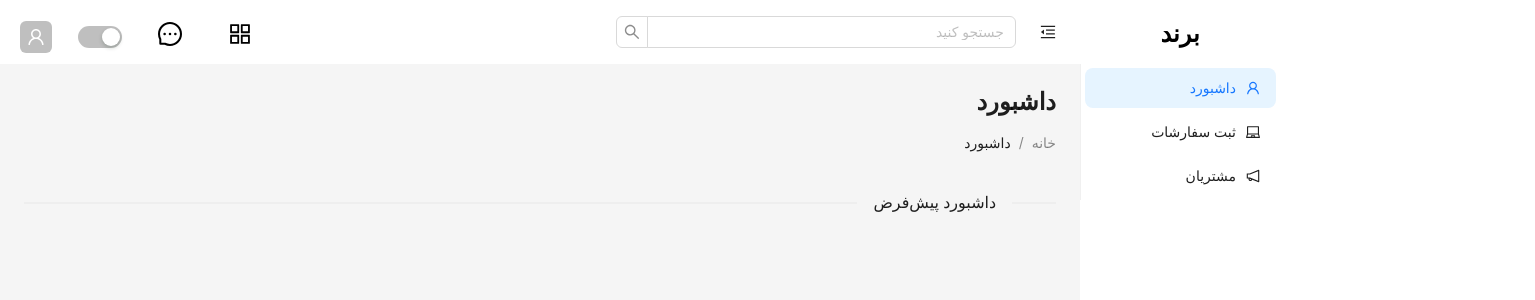
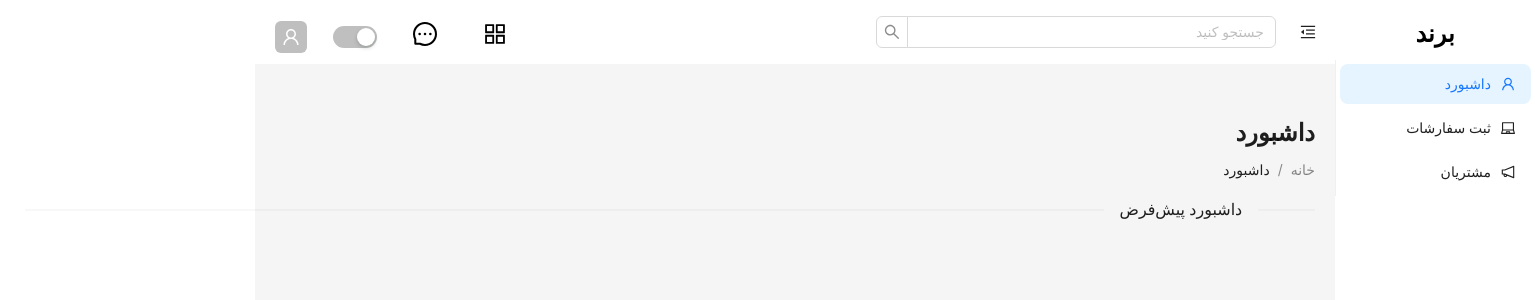
Before and after one commit to kasra-sole/elevator-project, a React (Create React App) app: page / in a window 1280 px wide. Shown: the top 300 px of the page, 1535 px wide, since content can reach past the window. Built offline with nearby package versions, Linux system fonts and the light colour scheme.

Commit message:
fix layout page

```diff
--- /dev/null
+++ b/src/app/home-page.tsx
@@ -0,0 +1,18 @@
+import React from "react";
+import { Layout } from "antd";
+import Scaffold from "../view/layout/layout-page.tsx";
+import Ali from "../components/dashboard.tsx";
+// import Sidebar from "../view/layout/sidebar.tsx";
+import Dashboard from "../components/dashboard.tsx";
+
+const App: React.FC = () => {
+  return (
+    <Layout style={{ minHeight: "100vh" }}>
+      <Scaffold>
+      </Scaffold>
+    </Layout>
+
+  );
+};
+
+export default App;
--- a/src/app/page.tsx
+++ /dev/null
@@ -1,17 +0,0 @@
-import React from "react";
-import { Layout } from "antd";
-import Dashoard from "../view/layout/defultpage.tsx";
-
-const App: React.FC = () => {
-  return (
-    <Layout style={{ minHeight: "100vh" }}>
-      <Dashoard>
-
-      </Dashoard>
-      {/* Add other content here */}
-
-    </Layout>
-  );
-};
-
-export default App;
--- /dev/null
+++ b/src/components/dashboard.tsx
@@ -0,0 +1,13 @@
+"use client";
+import React from "react";
+// import "./style/dashboard.css";
+const Dashboard: React.FC = () => {
+  return (
+    <div className="al">
+      <h2>داشبورد</h2>
+      <p>محتوای داشبورد اینجا نمایش داده می‌شود.</p>
+    </div>
+  );
+};
+
+export default Dashboard;
--- /dev/null
+++ b/src/components/style/dashbord.css
@@ -0,0 +1,4 @@
+.al{
+    display: flex;
+    flex-direction: row;
+}
--- a/src/index.js
+++ b/src/index.js
@@ -4,7 +4,7 @@ import './index.css';
 // import App from './App';
 import reportWebVitals from './reportWebVitals';
 import 'antd/dist/reset.css'; // برای ریست کردن استایل
-import App from './app/page.tsx';
+import App from './app/home-page.tsx';
 
 
 
--- a/src/view/layout/defultpage.tsx
+++ /dev/null
@@ -1,133 +0,0 @@
-import React, { useState } from "react";
-import "./style/defult.css";
-import {
-  MessageOutlined,
-  AppstoreOutlined,
-  MenuUnfoldOutlined,
-  LaptopOutlined,
-  NotificationOutlined,
-  UserOutlined,
-  MenuFoldOutlined,
-} from "@ant-design/icons";
-import {
-  Breadcrumb,
-  Layout,
-  Menu,
-  Button,
-  Divider,
-  Input,
-  Space,
-  Switch,
-  Avatar,
-} from "antd";
-
-const { Header, Content, Sider } = Layout;
-
-const Dashboard: React.FC = () => {
-  // مدیریت وضعیت‌ها
-  const [collapsed, setCollapsed] = useState(false);
-  const [darkMode, setDarkMode] = useState(false);
-
-  const menuItems = [
-    {
-      key: "1",
-      icon: <UserOutlined />,
-      label: "داشبورد",
-    },
-    {
-      key: "2",
-      icon: <LaptopOutlined />,
-      label: "ثبت سفارشات",
-    },
-    {
-      key: "3",
-      icon: <NotificationOutlined />,
-      label: "مشتریان",
-    },
-  ];
-
-  const toggleDarkMode = (checked: boolean) => {
-    setDarkMode(checked);
-    console.log(`Switch to ${checked ? "Dark Mode" : "Light Mode"}`);
-  };
-
-  return (
-    <Layout className={`rtl-layout ${darkMode ? "dark-mode" : "light-mode"}`}>
-      <Sider
-        trigger={null}
-        collapsible
-        collapsed={collapsed}
-        width={200}
-        className="sider"
-        style={{
-          background: darkMode ? "#001529" : "#ffffff",
-        }}
-      >
-        <div className="brand">
-          <h2>برند</h2>
-        </div>
-        <Menu
-          mode="inline"
-          defaultSelectedKeys={["1"]}
-          className="menu"
-          items={menuItems}
-        />
-      </Sider>
-      <Layout className="main-layout">
-        <Header
-          style={{
-            padding: 0,
-            background: darkMode ? "#1d1d1d" : "#ffffff",
-          }}
-        >
-          <Button
-            type="text"
-            icon={collapsed ? <MenuUnfoldOutlined /> : <MenuFoldOutlined />}
-            onClick={() => setCollapsed(!collapsed)}
-            style={{
-              fontSize: "16px",
-              width: 64,
-              height: 64,
-            }}
-          />
-          <Space align="center">
-            <Input.Search
-              placeholder="جستجو کنید"
-              style={{
-                width: 400,
-                marginTop: 15,
-                background: darkMode ? "#2b2b2b" : "#ffffff",
-                color: darkMode ? "#fff" : "#000",
-              }}
-            />
-            <div className="icons">
-              {/* لینک‌دهی به آیکون‌ها */}
-              <a href="https://example.com/app" target="_blank" rel="noopener noreferrer">
-                <AppstoreOutlined style={{ fontSize: 24, color: darkMode ? "#fff" : "#000", margin: "0 10px" }} />
-              </a>
-              <a href="https://example.com/message" target="_blank" rel="noopener noreferrer">
-                <MessageOutlined style={{ fontSize: 24, color: darkMode ? "#fff" : "#000", margin: "0 10px" }} />
-              </a>
-              <Switch checked={darkMode} onChange={toggleDarkMode} />
-              <Avatar shape="square" icon={<UserOutlined />} />
-            </div>
-          </Space>
-        </Header>
-        <Content className="content">
-          <div className="content-container">
-            <h2>داشبورد</h2>
-            <Breadcrumb
-              className="breadcrumb"
-              items={[{ title: "خانه" }, { title: "داشبورد" }]}
-            />
-          </div>
-          <Divider className="divider" orientation="left">
-            داشبورد پیش‌فرض
-          </Divider>
-        </Content>
-      </Layout>
-    </Layout>
-  );
-};
-
-export default Dashboard;
--- /dev/null
+++ b/src/view/layout/header.tsx
@@ -0,0 +1,54 @@
+"use client"
+import React, { useState } from "react";
+import "./style/defult.css"
+import { Input, Space, Button, Avatar, Switch, Layout } from "antd";
+import { AppstoreOutlined, MessageOutlined, MenuFoldOutlined, MenuUnfoldOutlined, UserOutlined } from "@ant-design/icons";
+
+const { Header, Content, Sider } = Layout;
+const HeaderComponent: React.FC<{ collapsed: boolean; setCollapsed: React.Dispatch<React.SetStateAction<boolean>>; darkMode: boolean; toggleDarkMode: (checked: boolean) => void; }> = ({ collapsed, setCollapsed, darkMode, toggleDarkMode }) => {
+  return (
+    <Header
+      style={{
+        width:1535,
+        paddingRight:195 ,
+        // padding:0 ,
+        background: darkMode ? "#1d1d1d" : "#ffffff",
+      }}
+    >
+      <Button
+        type="text"
+        icon={collapsed ? <MenuUnfoldOutlined /> : <MenuFoldOutlined />}
+        onClick={() => setCollapsed(!collapsed)}
+        style={{
+          fontSize: "16px",
+          width: 64,
+          height: 64,
+        }}
+      />
+      <Space align="center">
+        <Input.Search
+          placeholder="جستجو کنید"
+          style={{
+            width: 400,
+            marginTop: 15,
+            background: darkMode ? "#2b2b2b" : "#ffffff",
+            color: darkMode ? "#fff" : "#000",
+          }}
+        />
+        <div className="icons">
+          {/* لینک‌دهی به آیکون‌ها */}
+          <a href="https://example.com/app" target="_blank" rel="noopener noreferrer">
+            <AppstoreOutlined style={{ fontSize: 24, color: darkMode ? "#fff" : "#000", margin: "0 10px" }} />
+          </a>
+          <a href="https://example.com/message" target="_blank" rel="noopener noreferrer">
+            <MessageOutlined style={{ fontSize: 24, color: darkMode ? "#fff" : "#000", margin: "0 10px" }} />
+          </a>
+          <Switch checked={darkMode} onChange={toggleDarkMode} />
+          <Avatar shape="square" icon={<UserOutlined />} />
+        </div>
+      </Space>
+    </Header>
+  );
+};
+
+export default HeaderComponent;
--- /dev/null
+++ b/src/view/layout/layout-page.tsx
@@ -0,0 +1,65 @@
+import React, { ReactNode, useState } from "react";
+import "./style/defult.css";
+import {Divider,Breadcrumb,Layout } from "antd";
+import {
+  LaptopOutlined,
+  NotificationOutlined,
+  UserOutlined
+} from "@ant-design/icons";
+import HeaderComponent from "./header.tsx";
+import SidebarComponent from "./sidebar.tsx";
+const {Content } = Layout;
+
+interface ScaffoldProps {
+  children?: ReactNode;
+}
+
+const Scaffold: React.FC<ScaffoldProps> = (props) => {
+  const [collapsed, setCollapsed] = useState(false);
+  const [darkMode, setDarkMode] = useState(false);
+
+  const menuItems = [
+    { key: "1", icon: <UserOutlined />, label: "داشبورد" },
+    { key: "2", icon: <LaptopOutlined />, label: "ثبت سفارشات" },
+    { key: "3", icon: <NotificationOutlined />, label: "مشتریان" },
+  ];
+
+  const toggleDarkMode = (checked: boolean) => {
+    setDarkMode(checked);
+    console.log(`Switch to ${checked ? "Dark Mode" : "Light Mode"}`);
+  };
+
+  return (
+    <div className={`layout ${darkMode ? 'dark-mode' : ''}`}>
+      <HeaderComponent
+        collapsed={collapsed}
+        darkMode={darkMode}
+        setCollapsed={setCollapsed}
+        toggleDarkMode={toggleDarkMode}
+      />
+      <div className="container">
+        <SidebarComponent
+          collapsed={collapsed}
+          darkMode={darkMode}
+          menuItems={menuItems}
+        />
+        <main className="main">{props.children}</main>
+      </div>
+      <Content className="content">
+          <div className="content-container">
+            <h2>داشبورد</h2>
+            <Breadcrumb
+              className="breadcrumb"
+              items={[{ title: "خانه" }, { title: "داشبورد" }]}
+            />
+          </div>
+          <Divider  className="divider" orientation="left">
+            داشبورد پیش‌فرض
+          </Divider>
+        </Content>
+    </div>
+
+  );
+};
+
+export default Scaffold;
--- /dev/null
+++ b/src/view/layout/sidebar.tsx
@@ -0,0 +1,33 @@
+"use client"
+import React from "react";
+import { Menu, Layout } from "antd";
+import "./style/defult.css"
+import { UserOutlined, LaptopOutlined, NotificationOutlined } from "@ant-design/icons";
+const { Header, Content, Sider } = Layout;
+const SidebarComponent: React.FC<{ collapsed: boolean; darkMode: boolean; menuItems: Array<any> }> = ({ collapsed, darkMode, menuItems }) => {
+
+  return (
+    <Sider
+    trigger={null}
+    collapsible
+    collapsed={collapsed}
+    width={200}
+    className="sider"
+    style={{
+      background: darkMode ? "#001529" : "#ffffff",
+    }}
+  >
+    <div className="brand">
+      <h2>برند</h2>
+    </div>
+    <Menu
+      mode="inline"
+      defaultSelectedKeys={["1"]}
+      className="menu"
+      items={menuItems}
+    />
+  </Sider>
+  );
+};
+
+export default SidebarComponent;
--- a/src/view/layout/style/defult.css
+++ b/src/view/layout/style/defult.css
@@ -5,14 +5,34 @@ body {
   font-family: "Tahoma", sans-serif;
   text-align: right;
 }
+.layout {
+  display: flow-root;
+  height: 100vh;
+}
+.main {
+  /* margin-right: 250px;  */
+  /* margin-top: 64px;  */
+  flex: 1;
+  padding: 20px;
+  background: var(--colorBgContainer);
+  border-radius: var(--borderRadiusLG);
+}
+/* .header {
+  display: flex;
+  background: var(--colorBgContainer);
 
-.rtl-layout {
-  direction: rtl;
+} */
+
+.sider {
   display: flex;
-  flex-direction: row-reverse;
-}
-.sider {
-  background: var(--colorBgContainer);
+  flex-direction: column;
+  /* background: var(--colorBgContainer); */
+  /* width: 250px; */
+  position: absolute;
+  top: 0px;
+  /* right: 0; */
+  bottom: 0;
+
 }
 .ant-menu {
   text-align: right;
@@ -27,23 +47,22 @@ body {
   height: 64px;
 }
 .content {
-  padding: 24px;
-  min-height: 280px;
-  background: var(--colorBgContainer);
-  border-radius: var(--borderRadiusLG);
+
+  display: flex;
+  flex-direction: column;
+  min-height: 200px;
+   width:86%;
+   margin-right: 205px;
+ padding: 15px;
+}
+.divider{
+  font-size: 10px;
 }
 
-.content-container {
-  margin-bottom: 16px;
-}
-.ant-breadcrumb {
-  text-align: right;
-}
 
 h2 {
   font-size: 24px;
   font-weight: bold;
-  margin-bottom: 16px;
 }
 .brand {
   display: flex;
@@ -51,9 +70,7 @@ h2 {
   justify-items: center;
   margin-top: 20px;
 }
-.divider {
-  padding-top: 20px;
-}
+
 .icons {
   display: flex;
   flex-direction: row;
```
